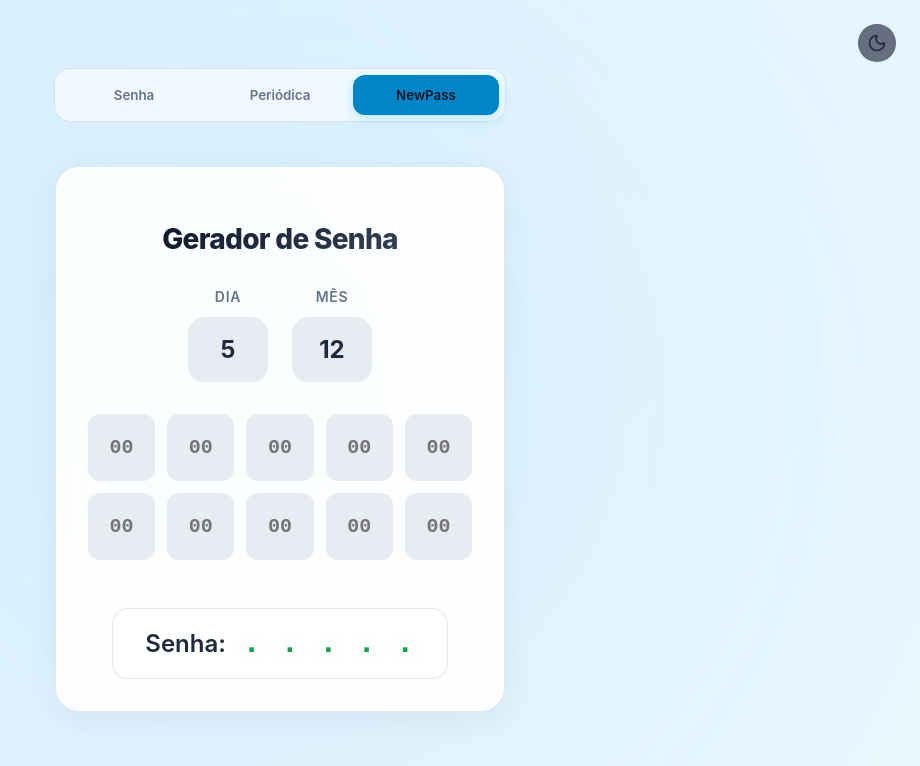
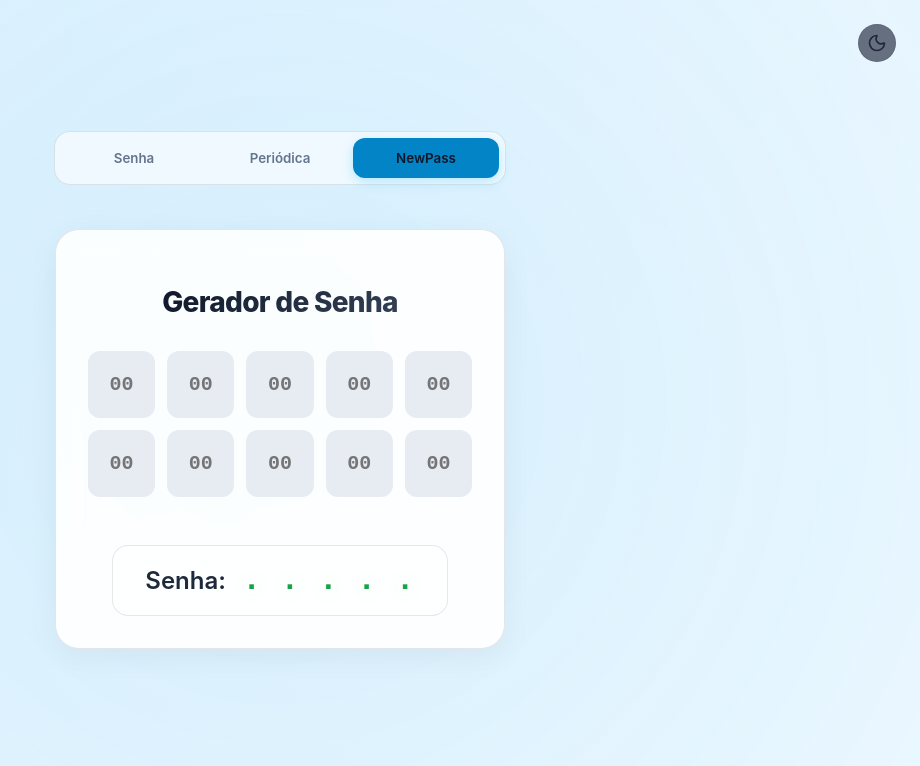
Before and after one commit to SrPhilippe/TRAccess, a React (Vite) app: page / in a window 1280 px wide. Both pictures are taken after a click on the button "NewPass". Shown: the top 766 px of the page, without its empty margins (360-1280 px from the left). Built offline with nearby package versions, Linux system fonts and the light colour scheme.

Commit message:
newpass working?

```diff
--- a/src/components/NewPass.jsx
+++ b/src/components/NewPass.jsx
@@ -4,26 +4,15 @@ import './NewPass.css';
 const NewPass = () => {
   const [hexInputs, setHexInputs] = useState(Array(10).fill(''));
   const [password, setPassword] = useState(null);
-  const [date, setDate] = useState({ day: '', month: '' });
-
-  // Initialize with current date on mount
-  useEffect(() => {
-    const now = new Date();
-    setDate({
-      day: now.getDate(),
-      month: now.getMonth() + 1
-    });
-  }, []);
 
   // Auto-generate password when inputs change
   useEffect(() => {
     // Check if all hex inputs are filled (length 2)
     const allHexFilled = hexInputs.every(input => input.length === 2);
-    const dateValid = date.day && date.month;
 
-    if (allHexFilled && dateValid) {
+    if (allHexFilled) {
       const hexString = hexInputs.join('-');
-      const result = calculateTriaxxPassword(hexString, parseInt(date.day), parseInt(date.month));
+      const result = calculateTriaxxPassword(hexString);
 
       if (!result.error) {
         setPassword(result.Senha);
@@ -33,20 +22,7 @@ const NewPass = () => {
     } else {
       setPassword(null);
     }
-  }, [hexInputs, date]);
-
-  const handleDateChange = (field, value) => {
-    if (value.length > 2) return;
-
-    const numVal = parseInt(value);
-    if (!isNaN(numVal)) {
-      if (field === 'day' && (numVal < 1 || numVal > 31)) return;
-      if (field === 'month' && (numVal < 1 || numVal > 12)) return;
-      setDate(prev => ({ ...prev, [field]: numVal }));
-    } else if (value === '') {
-      setDate(prev => ({ ...prev, [field]: '' }));
-    }
-  };
+  }, [hexInputs]);
 
   const handleInputChange = (index, value) => {
     // Allow only hex characters
@@ -80,79 +56,29 @@ const NewPass = () => {
     setHexInputs(newInputs);
   };
 
-  const calculateTriaxxPassword = (hexString, day, month) => {
-    // 1. Conversão dos Bytes (Índices 0 a 9)
+  const calculateTriaxxPassword = (hexString) => {
     const bytes = hexString.split('-').map(h => parseInt(h, 16));
 
-    // 2. Cálculo do TRIAXX (Fator Temporal)
-    const triaxx = (169 * day) - (13 * month) + 351;
-    const tHigh = (triaxx >> 8) & 0xFF;
-    const tLow = triaxx & 0xFF;
+    if (bytes.length !== 10) return { error: true };
 
-    // 3. Derivação das Constantes de Hardware (F1 e F2)
-    // Esta lógica substitui a Lookup Table ao identificar o padrão do MAC
-    const mac = bytes.slice(5, 10);
-    let f1, f2;
+    const b1 = bytes[1];
+    const b3 = bytes[3];
+    const b5 = bytes[5];
+    const b6 = bytes[6];
+    const b7 = bytes[7];
+    const b8 = bytes[8];
+    const b9 = bytes[9];
 
-    // Algoritmo de Identificação de Família v4.0 (Baseado na Tabela Completa de Alternativas)
-    switch (mac[0]) {
-      case 0x19: // Autoclave Delta (B0110)
-        f1 = 196; // 0xC4
-        f2 = 181; // 0xB5
-        break;
-      case 0x04: // Família PHB
-        f1 = 175; // 0xAF
-        f2 = 104; // 0x68
-        break;
-      case 0xFD: // Família PHB Alternativa
-        f1 = 169; // 0xA9
-        f2 = 196; // 0xC4
-        break;
-      case 0x08: // Família Delta DOP-107BV
-        f1 = 63;  // 0x3F
-        f2 = 112; // 0x70
-        break;
-      case 0xC9: // Família Nova (Manual)
-        f1 = 107; // 0x6B
-        f2 = 161; // 0xA1
-        break;
-      // Casos Específicos da Tabela
-      case 0x92: f1 = 75; f2 = 169; break;  // 0x4B, 0xA9
-      case 0x8C: f1 = 127; f2 = 174; break; // 0x7F, 0xAE
-      case 0x3D: f1 = 90; f2 = 82; break;   // 0x5A, 0x52
-      case 0x27: f1 = 113; f2 = 52; break;  // 0x71, 0x34
-      case 0x1B: f1 = 84; f2 = 193; break;  // 0x54, 0xC1
-      case 0xFC: f1 = 58; f2 = 22; break;   // 0x3A, 0x16
-      case 0xF9: f1 = 47; f2 = 238; break;  // 0x2F, 0xEE
-      case 0xE3: f1 = 154; f2 = 157; break; // 0x9A, 0x9D
-      case 0xCD: f1 = 102; f2 = 85; break;  // 0x66, 0x55 (Row 17 override legacy 0xCD)
-      case 0x6D: f1 = 144; f2 = 19; break;  // 0x90, 0x13
-      case 0xDC: f1 = 185; f2 = 55; break;  // 0xB9, 0x37
+    // Cálculo das Chaves Dinâmicas (K)
+    const K1 = b5 ^ b8 ^ 0x23;
+    const K3 = b6 ^ b7 ^ b9 ^ 0x18;
 
-      case 0x0D: // Caso Especial com Sub-divisão
-        if (mac[1] === 0xE5) {
-          f1 = 131; f2 = 181; // 0x83, 0xB5 (Row 10)
-        } else {
-          f1 = 160; f2 = 183; // 0xA0, 0xB7 (Row 11 default for 0D?)
-        }
-        break;
+    // XOR challenge bytes
+    const low = b1 ^ K1;
+    const high = b3 ^ K3;
 
-      default:
-        // Fallback Inteligente (XOR do MAC)
-        f1 = (mac[0] ^ mac[1] ^ mac[4]) ^ 0xAA;
-        f2 = (mac[2] ^ mac[3] ^ mac[4]) ^ 0x55;
-    }
-
-    // 4. Cálculo das Chaves Dinâmicas (K)
-    const k3 = tHigh ^ f1;
-    const k1 = tLow ^ f2;
-
-    // 5. Montagem da Senha Final (16-bit)
-    // Byte 3 (Desafio High) ^ K3 | Byte 1 (Desafio Low) ^ K1
-    const passHigh = (bytes[3] ^ k3) & 0xFF;
-    const passLow = (bytes[1] ^ k1) & 0xFF;
-
-    const senhaFinal = (passHigh << 8) | passLow;
+    // Combine into Senha
+    const senhaFinal = low + 256 * high;
 
     return { Senha: senhaFinal };
   };
@@ -160,31 +86,6 @@ const NewPass = () => {
   return (
     <div className="newpass-container glass-panel">
       <h2 className="newpass-title">Gerador de Senha</h2>
-
-      <div className="date-display">
-        <div className="date-item">
-          <label className="date-label">Dia</label>
-          <input
-            type="number"
-            className="date-input"
-            value={date.day}
-            onChange={(e) => handleDateChange('day', e.target.value)}
-            min="1"
-            max="31"
-          />
-        </div>
-        <div className="date-item">
-          <label className="date-label">Mês</label>
-          <input
-            type="number"
-            className="date-input"
-            value={date.month}
-            onChange={(e) => handleDateChange('month', e.target.value)}
-            min="1"
-            max="12"
-          />
-        </div>
-      </div>
 
       <div className="hex-input-grid" onPaste={handlePaste}>
         {hexInputs.map((value, index) => (
```
Also changed, not shown: .agents/rules/modules.md (added), 1 other file (tests, documents, lock files or other folders).
